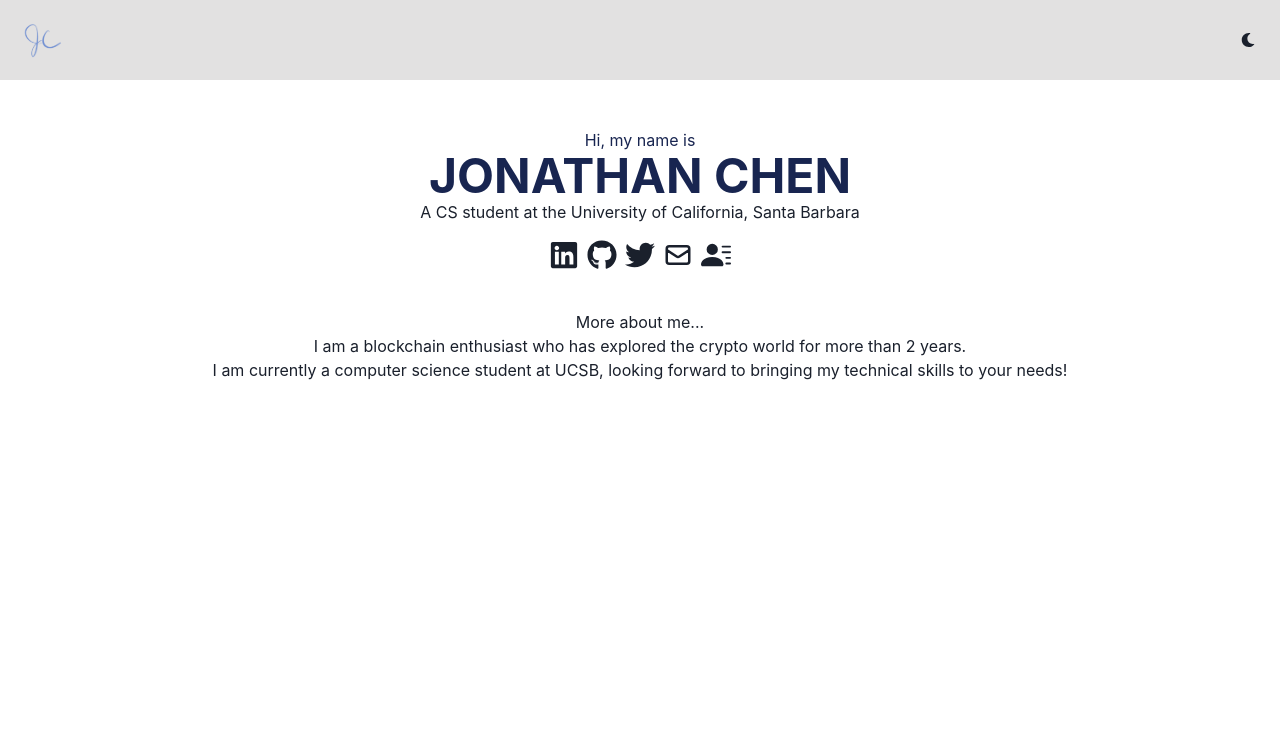
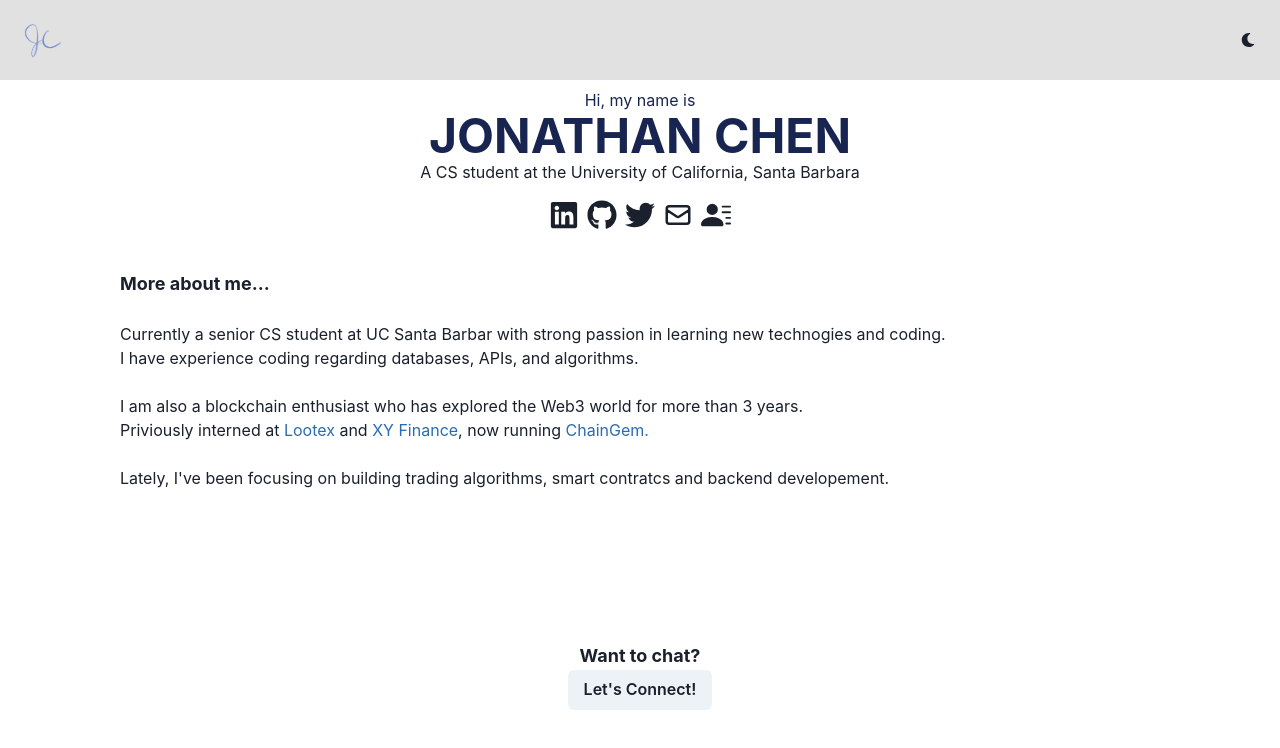
Before and after one commit to pingyujc/portfolio, a React (Create React App) app: page / in a window 1280 px wide. Shown: the top 748 px of the page. Built offline with nearby package versions, Linux system fonts and the light colour scheme.

Commit message:
adding contact and skills.

```diff
--- a/src/App.js
+++ b/src/App.js
@@ -7,16 +7,25 @@
 } from "@chakra-ui/react";
 import Navbar from "./components/Navbar";
 import About from "./components/About";
+import Projects from "./components/Projects";
+import Contact from "./components/Contact";
 
 import theme from "./theme.js"; // Import your custom Chakra UI theme
+import Skills from "./components/Skills";
 
 function App() {
   return (
-    <div>
+    <div className="">
       <Navbar />
-      <br></br>
-      <br></br>
+      <br />
+      <br />
       <About />
+      <br />
+      {/* <Projects /> */}
+      <br />
+      {/* <Skills /> */}
+      <br />
+      <Contact />
     </div>
   );
 }
--- a/src/components/About.jsx
+++ b/src/components/About.jsx
@@ -1,21 +1,27 @@
 import React from "react";
-import { ChakraProvider, useColorMode, HStack } from "@chakra-ui/react";
-import { FaGithub, FaLinkedin, FaTwitter } from "react-icons/fa"; // Import only the required icons
+import {
+  ChakraProvider,
+  useColorMode,
+  HStack,
+  Box,
+  Link,
+} from "@chakra-ui/react";
+import { FaGithub, FaLinkedin, FaTwitter } from "react-icons/fa";
 import { HiOutlineMail } from "react-icons/hi";
 import { BsFillPersonLinesFill } from "react-icons/bs";
-
-import { PhoneIcon, AddIcon, WarningIcon } from "@chakra-ui/icons";
 
 const About = () => {
   const { colorMode, toggleColorMode } = useColorMode();
 
   return (
-    <div className="w-full flex items-center justify-center flex-col text-center mt-[80px]">
-      <p className="text-[#182550]">Hi, my name is</p>
-      <h1 className="text-3xl sm:text-5xl font-bold text-[#182550]">
+    // <Box className="w-full flex items-center justify-center flex-col text-center mt-[80px] ">
+    <Box id="About" margin={{ base: 0, md: 10 }} pr={20} pl={20}>
+      <Box className="w-full flex items-center justify-center flex-col text-center ">
+        <p className="text-[#182550] text-left">Hi, my name is</p>
+        <h1 className="text-4xl sm:text-5xl font-bold text-[#182550] text-left">
           JONATHAN CHEN
         </h1>
-      <h2 className="mb-4">
+        <h2 className="mb-4 text-left">
           A CS student at the University of California, Santa Barbara
         </h2>
 
@@ -39,19 +45,49 @@
             <BsFillPersonLinesFill size={30} />
           </a>
         </HStack>
+      </Box>
 
       {/* More about me */}
-      <div className="mt-10 text-center">
+      <div className="mt-10 text-left">
         <p className=" inline-block">
-          More about me...
+          <span className="font-bold text-lg"> More about me... </span>
           <br />
-          I am a blockchain enthusiast who has explored the crypto world for
-          more than 2 years.
-          <br />I am currently a computer science student at UCSB, looking
-          forward to bringing my technical skills to your needs!
+          <br />
+          Currently a senior CS student at UC Santa Barbar with strong passion
+          in learning new technogies and coding.
+          <br />
+          I have experience coding regarding databases, APIs, and algorithms.
+          <br />
+          <br />
+          I am also a blockchain enthusiast who has explored the Web3 world for
+          more than 3 years.
+          <br />
+          Priviously interned at
+          <Link href="https://lootex.io/" isExternal color={"blue.600"}>
+            {" "}
+            Lootex{" "}
+          </Link>
+          and
+          <Link href="https://xy.finance/" isExternal color={"blue.600"}>
+            {" "}
+            XY Finance
+          </Link>
+          , now running
+          <Link
+            href="https://chaingem.beehiiv.com/subscribe/"
+            isExternal
+            color={"blue.600"}
+          >
+            {" "}
+            ChainGem.{" "}
+          </Link>
+          <br />
+          <br />
+          Lately, I've been focusing on building trading algorithms, smart
+          contratcs and backend developement.
         </p>
       </div>
-    </div>
+    </Box>
   );
 };
 
--- a/src/components/Contact.jsx
+++ b/src/components/Contact.jsx
@@ -1,7 +1,27 @@
 import React from "react";
 
+import {
+  ChakraProvider,
+  HStack,
+  Box,
+  Link,
+  Text,
+  Button,
+} from "@chakra-ui/react";
+import { HiOutlineMail } from "react-icons/hi";
+
 const Contact = () => {
-  return <div></div>;
+  return (
+    <Box id="Contact" margin={{ base: 0, md: 10 }} pr={20} pl={20}>
+      <Text className="text-center font-bold text-lg">
+        Want to chat?
+        <br />
+        <Link href="mailto:pingyujc@gmail.com">
+          <Button className="item-center">Let's Connect!</Button>
+        </Link>
+      </Text>
+    </Box>
+  );
 };
 
 export default Contact;
--- a/src/components/Projects.jsx
+++ b/src/components/Projects.jsx
@@ -1,7 +1,12 @@
 import React from "react";
+import { Portal, Box, Text } from "@chakra-ui/react";
 
 const Projects = () => {
-  return <div></div>;
+  return (
+    <Box id="Projects" margin={{ base: 0, md: 10 }} pr={20} pl={20}>
+      Projects go here
+    </Box>
+  );
 };
 
 export default Projects;
--- /dev/null
+++ b/src/components/Skills.jsx
@@ -0,0 +1,16 @@
+import React from "react";
+import {
+  ChakraProvider,
+  HStack,
+  Box,
+  Link,
+  Text,
+  Button,
+} from "@chakra-ui/react";
+export default function Skills() {
+  return (
+    <Box id="Skills" margin={{ base: 0, md: 10 }} pr={20} pl={20}>
+      <div>SKills here with icons.</div>
+    </Box>
+  );
+}
```
Also changed, not shown: 2 other files (tests, documents, lock files or other folders). Lines whose indentation alone changed are shown as unchanged.
